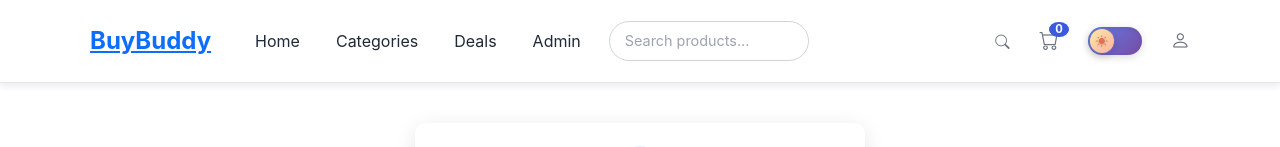
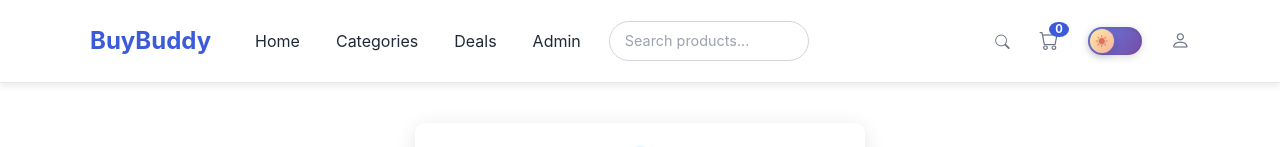
Before and after one commit to Nadeesh-Malaka/buybuddy-app, a React (Create React App) app in the folder frontend/: page /login in a window 1280 px wide. Shown: the top 147 px of the page. Built offline with nearby package versions, Linux system fonts and the light colour scheme.

Commit message:
Fixed underline issue for BuyBuddy navbar link

```diff
--- a/frontend/src/Components/Navbar/Navbar.css
+++ b/frontend/src/Components/Navbar/Navbar.css
@@ -16,15 +16,19 @@
 .navbar-brand {
   font-size: 1.5rem;
   font-weight: bold;
-  text-decoration: none;
+  text-decoration: none; /* Remove underline */
   color: var(--accent-primary, #3b5bdb);
-  text-decoration: none !important;
   transition: color 0.3s ease;
 }
 
-.navbar-brand:hover {
+.navbar-brand a {
+  text-decoration: none !important; /* Explicitly remove underline for the Link component */
+  color: var(--accent-primary, #3b5bdb);
+}
+
+.navbar-brand a:hover {
   color: var(--accent-dark, #2a4bb5);
-  text-decoration: none !important;
+  text-decoration: none !important; /* Keep underline off on hover */
 }
 
 .navbar-collapse {
```
